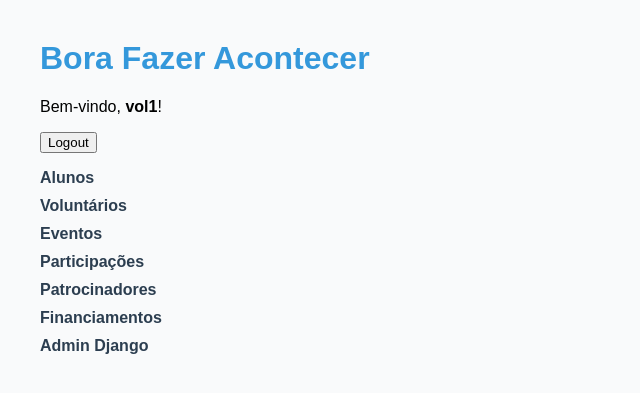
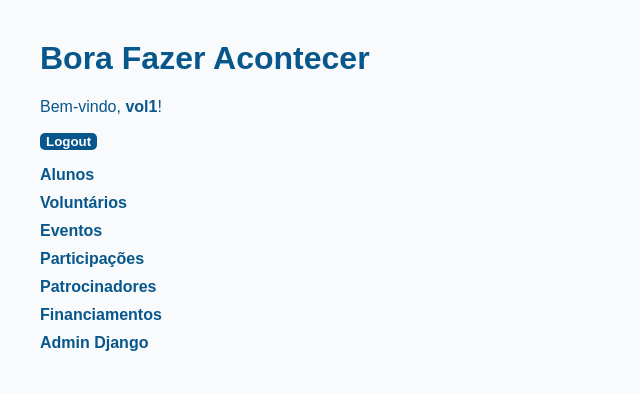
Before and after one commit to PDTCCLF/bora-fazer-acontecer, a Django app: page / in a window 1280 px wide. Shown: the top 393 px of the page, without its empty margins (0-640 px from the left). Run offline with Django 5.2, Linux system fonts and the light colour scheme; a user stored in the database is signed in.

Commit message:
style: altera style da pag home com cores wcag

```diff
--- a/core/static/core/css/style.css
+++ b/core/static/core/css/style.css
@@ -2,10 +2,25 @@ body {
     font-family: Arial, sans-serif;
     margin: 40px;
     background: #f9fafb;
+    color: #07578c;
 }
 
+.btn {
+    background: #07578c;
+    border: none;
+    color: white;
+    font-weight: bold;
+    border-radius: 5px;
+    cursor: pointer;
+}
+
+.btn:hover {
+    background: #07476e;
+}
+
+
 h1 {
-    color: #3498db;
+    color: #07578c;
 }
 
 h1 a {
@@ -24,10 +39,10 @@ li {
 
 a {
     text-decoration: none;
-    color: #2c3e50;
+    color: #07578c;
     font-weight: bold;
 }
 
 a:hover {
-    color: #3498db;
+    color: #07476e;
 }
--- a/core/templates/core/home.html
+++ b/core/templates/core/home.html
@@ -13,7 +13,7 @@
         <p>Bem-vindo, <strong>{{ user.username }}</strong>!</p>
         <form action="{% url 'logout' %}" method="post" style="display:inline;">
             {% csrf_token %}
-            <button type="submit" class="btn-logout">Logout</button>
+            <button type="submit" class="btn">Logout</button>
         </form>
     {% else %}
         <p><a href="{% url 'login' %}">Login</a></p>
```
